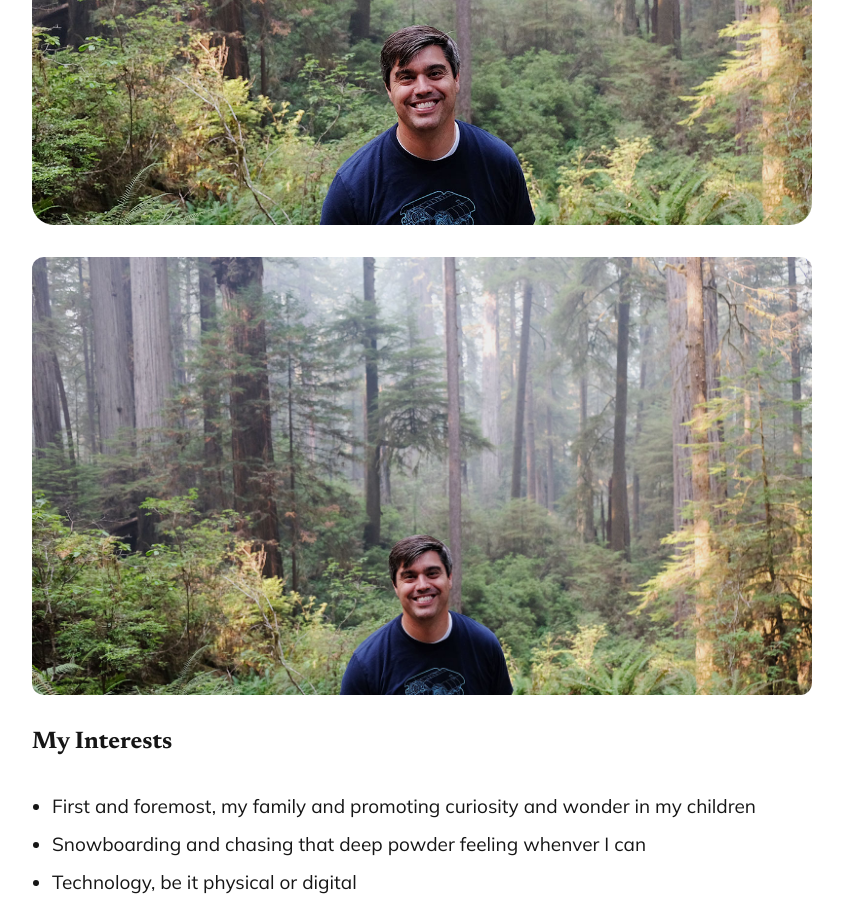
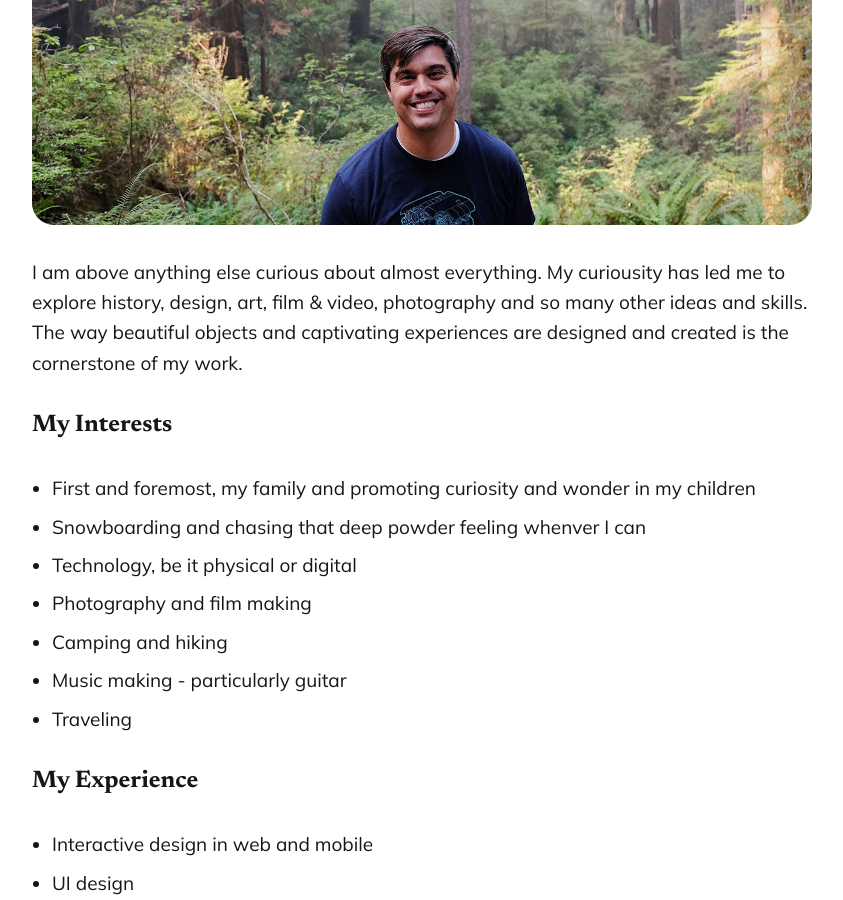
Before and after one commit to mrondina/mrondina, a Jekyll site: the page built from _pages/about.md, in a window 1280 px wide and 900 px high, scrolled down 697 px. Shown: the whole window, without its empty margins (218-1061 px from the left). Built offline with Jekyll 4.4.1, drawn with Linux system fonts in a browser that asks for light colours.

Commit message:
Update about.md

```diff
--- a/_pages/about.md
+++ b/_pages/about.md
@@ -2,12 +2,11 @@
 layout: page
 title: About Mark
 permalink: /about/
-subtitle: I am above anything else curious about almost everything. My curiousity has led me to explore history, design, art, film & video, photography and so many other ideas and skills. The way beautiful objects and captivating experiences are designed and created is the cornerstone of my work.
 description: Practical visionary and experienced leader and mentor of creative and product teams focused on building new digital platforms and setting strategy for existing digital experiences.
 image: /images/about-banner.jpg
 ---
 
-![](/images/about-banner.jpg)
+<p> I am above anything else curious about almost everything. My curiousity has led me to explore history, design, art, film & video, photography and so many other ideas and skills. The way beautiful objects and captivating experiences are designed and created is the cornerstone of my work. </p>
 
 ### My Interests
 
```
